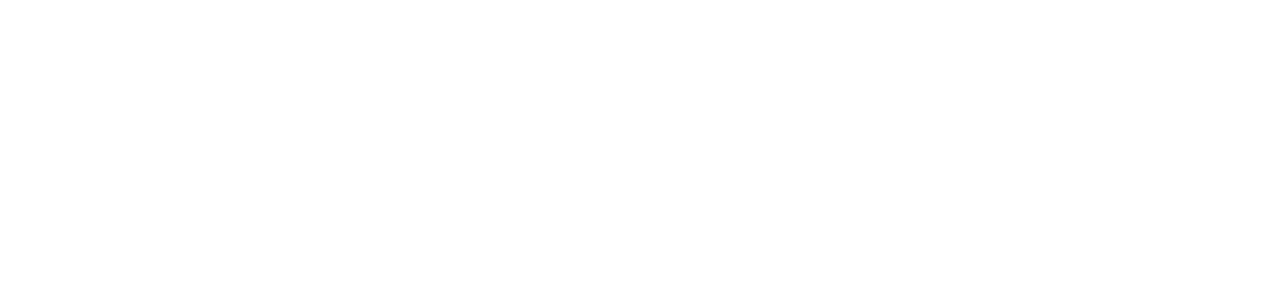
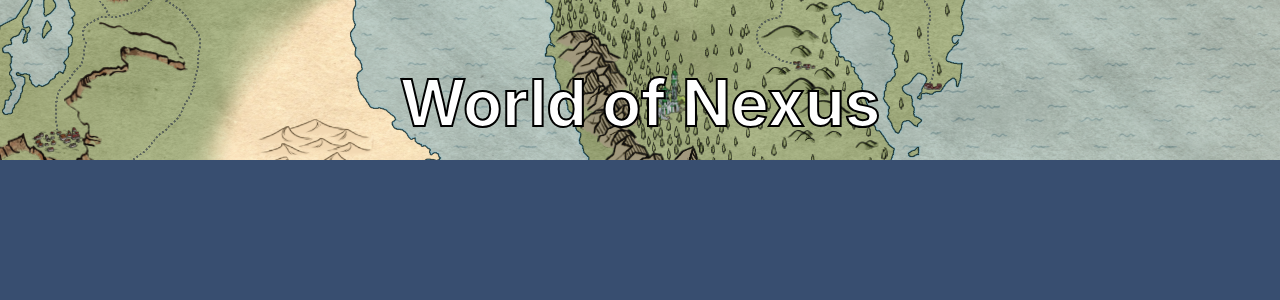
Before and after one commit to DanielOhn/nexuspf2e, a React (Create React App) app: page / in a window 1280 px wide. Shown: the top 300 px of the page. Built offline with nearby package versions, Linux system fonts and the light colour scheme.

Commit message:
Add Header to App.

```diff
--- a/package.json
+++ b/package.json
@@ -9,6 +9,7 @@
     "prettier": "^2.1.2",
     "react": "^16.13.1",
     "react-dom": "^16.13.1",
+    "react-router-dom": "^5.2.0",
     "react-scripts": "3.4.3"
   },
   "husky": {
--- /dev/null
+++ b/src/components/header/Header.css
@@ -0,0 +1,16 @@
+.header {
+  background-image: url("../../images/banner.PNG");
+  height: 20vh;
+  display: block;
+}
+
+.header h1 {
+  padding-top: 5%;
+  margin: auto;
+  text-align: center;
+  color: black;
+  font-size: 64px;
+
+  -webkit-text-stroke: 2px;
+  -webkit-text-fill-color: white;
+}
--- /dev/null
+++ b/src/components/header/Header.jsx
@@ -0,0 +1,13 @@
+import React from "react"
+
+import "./Header.css"
+
+const Header = () => {
+  return (
+    <div className="header">
+      <h1>World of Nexus</h1>
+    </div>
+  )
+}
+
+export default Header
--- a/src/index.css
+++ b/src/index.css
@@ -1,13 +1,14 @@
 body {
   margin: 0;
-  font-family: -apple-system, BlinkMacSystemFont, 'Segoe UI', 'Roboto', 'Oxygen',
-    'Ubuntu', 'Cantarell', 'Fira Sans', 'Droid Sans', 'Helvetica Neue',
+  font-family: -apple-system, BlinkMacSystemFont, "Segoe UI", "Roboto", "Oxygen",
+    "Ubuntu", "Cantarell", "Fira Sans", "Droid Sans", "Helvetica Neue",
     sans-serif;
   -webkit-font-smoothing: antialiased;
   -moz-osx-font-smoothing: grayscale;
+  background: #384e70;
 }
 
 code {
-  font-family: source-code-pro, Menlo, Monaco, Consolas, 'Courier New',
+  font-family: source-code-pro, Menlo, Monaco, Consolas, "Courier New",
     monospace;
 }
--- a/src/pages/app/App.css
+++ b/src/pages/app/App.css
@@ -1,14 +1,3 @@
 .App {
   text-align: center;
 }
-
-.App-header {
-  background-color: #282c34;
-  min-height: 100vh;
-  display: flex;
-  flex-direction: column;
-  align-items: center;
-  justify-content: center;
-  font-size: calc(10px + 2vmin);
-  color: white;
-}
--- a/src/pages/app/App.jsx
+++ b/src/pages/app/App.jsx
@@ -1,8 +1,14 @@
 import React from "react"
 import "./App.css"
 
+import Header from "../../components/header/Header"
+
 function App() {
-  return <div className="App"></div>
+  return (
+    <div className="App">
+      <Header />
+    </div>
+  )
 }
 
 export default App
```
Also changed, not shown: src/images/banner.PNG (added), 1 other file (tests, documents, lock files or other folders).
